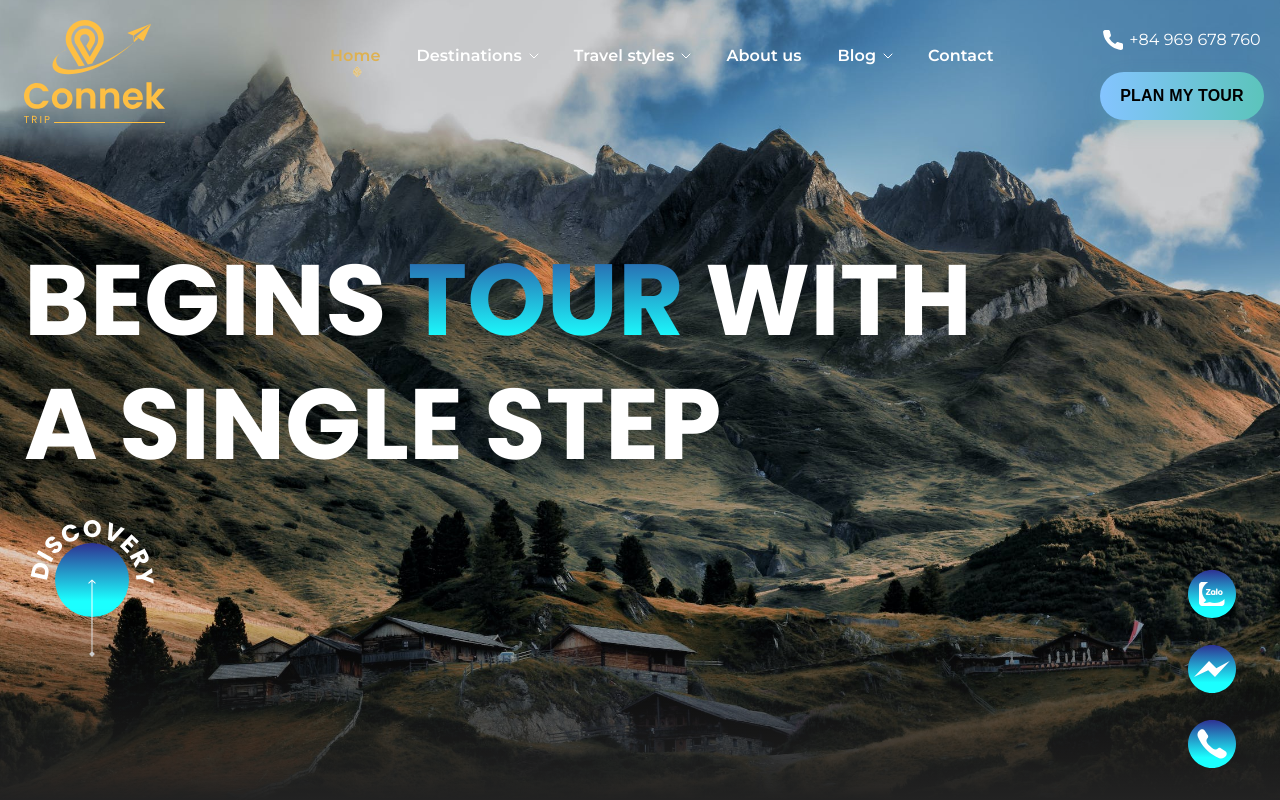
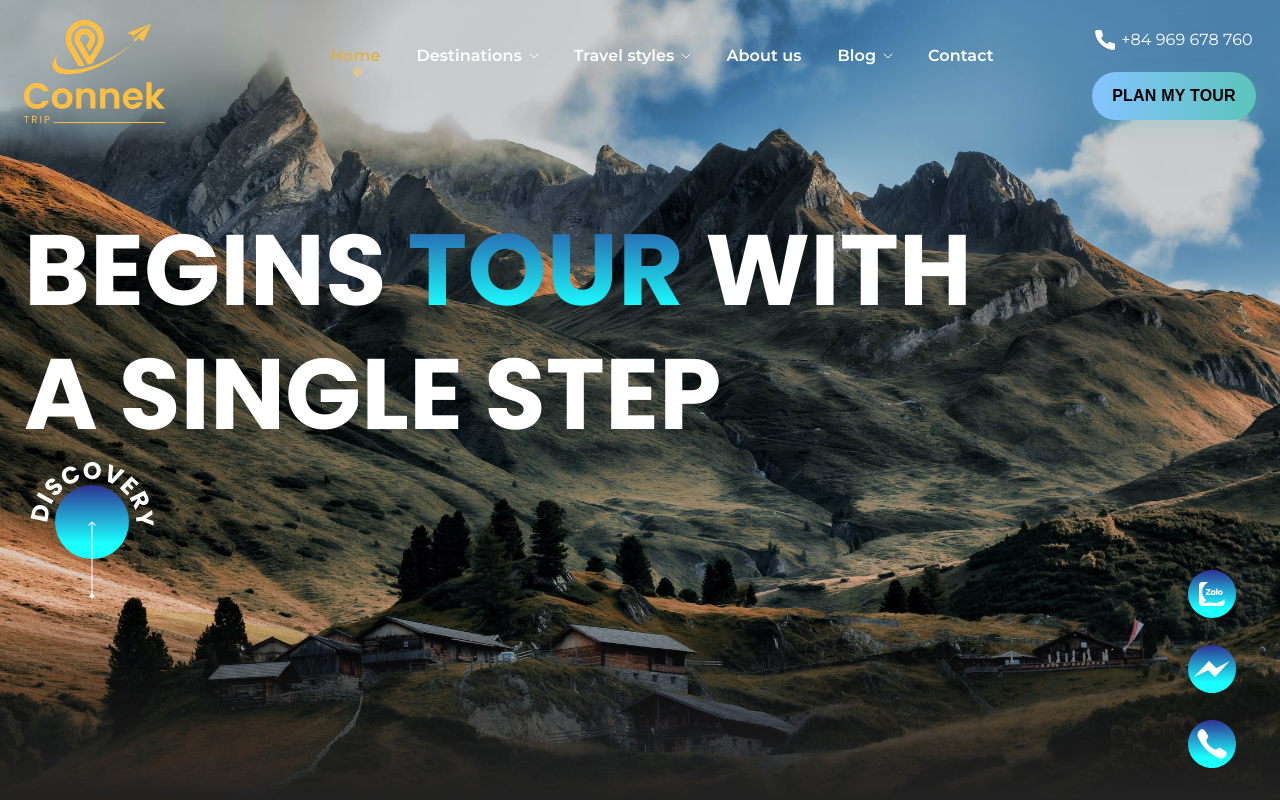
Before and after one commit to daithehh04/okhub-test, a plain HTML site: page index.html in a window 1280 px wide. Shown: the top 800 px of the page. Drawn offline with Linux system fonts and the light colour scheme; grey boxes are pictures that could not be loaded.

Commit message:
fix height nav

```diff
--- a/assets/css/style.css
+++ b/assets/css/style.css
@@ -56,13 +56,14 @@ section {
 } */
 .header .banner {
     position: absolute;
-    top: 237px;
+    top: 207px;
 }
 
 .header .navbar {
     position: absolute;
     top: 0;
     width: 1240px;
+    max-width: calc(100% - 48px);
     display: flex;
     align-items: center;
     justify-content: space-between;
@@ -170,9 +171,6 @@ section {
     background-clip: text;
 }
 
-.header .banner .slogan img {
-    margin-top: 28px;
-}
 
 .header .banner .connect {
     position: fixed;
```
